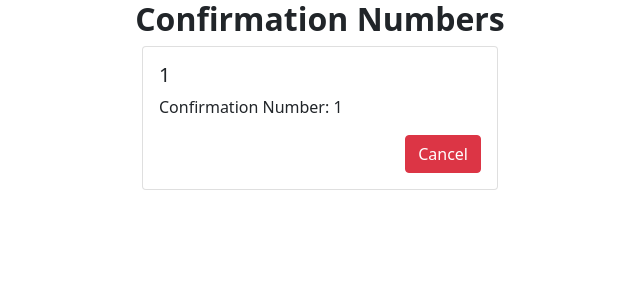
After one commit to abdelrhman-saeed/tpo, a PHP site: template src/Views/confirmBooking.php in a window 1280 px wide. The commit adds this page. Shown: the top 300 px of the page, without its empty margins (320-960 px from the left). Run offline with PHP 8.4, Linux system fonts and the light colour scheme; the template is opened without the code that fills it: most values are stand-ins (such as "Sample title", 1, 10 or a date in 2020).

Commit message:
change anas

```diff
--- /dev/null
+++ b/src/Views/confirmBooking.php
@@ -0,0 +1,35 @@
+<!DOCTYPE html>
+<html lang="en">
+
+<header>
+    <?php require 'header.php'; ?>
+    <Title>Hotel Book</Title>
+</header>
+
+<body>
+    <div class="container">
+        <h2 class="text-center font-weight-bold">Confirmation Numbers</h2>
+        <div class="row row-cols-1 row-cols-md-3 g-4 justify-content-center">
+            <?php foreach ($conNums as $conNum) : ?>
+                <div class="col">
+                    <div class="card">
+                        <div class="card-body">
+                            <h5 class="card-title"><?php echo htmlspecialchars($conNum["ClientReferenceId"]); ?></h5>
+                            <p class="card-text">Confirmation Number: <?php echo htmlspecialchars($conNum["ConfirmationNumber"]); ?></p>
+                            <form action="/cancelConfirm" method="post">
+                                <input type="hidden" name="confirmNum" value="<?php echo htmlspecialchars($conNum["ConfirmationNumber"]); ?>">
+                                <button type="submit" class="btn btn-danger float-right">Cancel</button>
+                            </form>
+                        </div>
+                    </div>
+                </div>
+            <?php endforeach; ?>
+        </div>
+    </div>
+</body>
+
+
+<?php require 'js.php'; ?>
+</body>
+
+</html>
--- a/src/Views/header.php
+++ b/src/Views/header.php
@@ -1,3 +1,5 @@
 <meta charset="UTF-8">
-        <meta name="viewport" content="width=device-width, initial-scale=1.0">
-        <link href="https://stackpath.bootstrapcdn.com/bootstrap/4.5.2/css/bootstrap.min.css" rel="stylesheet">
+<meta name="viewport" content="width=device-width, initial-scale=1.0">
+<link href="https://stackpath.bootstrapcdn.com/bootstrap/4.5.2/css/bootstrap.min.css" rel="stylesheet">
+
+<link href="https://cdn.jsdelivr.net/npm/bootstrap@5.0.2/dist/css/bootstrap.min.css" rel="stylesheet" integrity="sha384-EVSTQN3/azprG1Anm3QDgpJLIm9Nao0Yz1ztcQTwFspd3yD65VohhpuuCOmLASjC" crossorigin="anonymous">
--- a/src/Views/js.php
+++ b/src/Views/js.php
@@ -1,3 +1,5 @@
 <script src="https://code.jquery.com/jquery-3.6.0.min.js"></script>
 <script src="https://stackpath.bootstrapcdn.com/bootstrap/4.5.2/js/bootstrap.min.js"></script>
-<script>console.log('ok');</script>
+<script>
+    console.log('ok');
+</script>
--- a/src/Views/preBookView.php
+++ b/src/Views/preBookView.php
@@ -145,7 +145,7 @@
                 <div class="product-price-btn">
                     <p>Total: <?php echo $prebook[0]['Rooms'][0]['TotalFare'] + $prebook[0]['Rooms'][0]['TotalTax']; ?>$</p>
 
-                    <form action="/hotelBook" method="post">
+                    <form action="/hotelBook" method="get">
                         <input type="hidden" name="bookingCode" value="<?php echo $prebook[0]['Rooms'][0]['BookingCode']; ?>">
                         <input type="hidden" name="totalFare" value="<?php echo $prebook[0]['Rooms'][0]['TotalFare'] + $prebook[0]['Rooms'][0]['TotalTax']; ?>">
                         <input type="submit" value="Book Now">
--- /dev/null
+++ b/src/assets/confirmation_numbers.json
@@ -0,0 +1 @@
+[{"ClientReferenceId":"aaAAAQ92230706#AQ1","ConfirmationNumber":"WRABVR1"},{"ClientReferenceId":"aaAAAQ92230706#AQ2","ConfirmationNumber":"WRABVR2"},{"ClientReferenceId":"aaAAAQ92230706#AQ3","ConfirmationNumber":"WRABVR3"},{"ClientReferenceId":"aaAAAQ92230706#AQ4","ConfirmationNumber":"WRABVR4"},{"ClientReferenceId":"aaAAAQ92230706#AQ5","ConfirmationNumber":"WRABVR5"},{"ClientReferenceId":"aaAAAQ92230706#AQ6","ConfirmationNumber":"WRABVR6"},{"ClientReferenceId":"aaAAAQ92230706#AQ7","ConfirmationNumber":"WRABVR7"},{"ClientReferenceId":"aaAAAQ92230706#AQ8","ConfirmationNumber":"WRABVR8"}]
--- a/src/routes/rest.php
+++ b/src/routes/rest.php
@@ -17,3 +17,6 @@ Route::post('TBOHolidays_HotelAPI/Prebook', [TPOController::class, 'preBook']);
 
 Route::get('hotelBook', [TPOController::class, 'hotelBookView']);
 Route::post('hotelBook', [TPOController::class, 'hotelBook']);
+
+Route::get('confirmBookingList', [TPOController::class, 'confirmBookingView']);
+Route::post('cancelConfirm', [TPOController::class, 'cancelConfirm']);
```
Also changed, not shown: src/Controllers/TPOController.php (+32 -0 lines).
